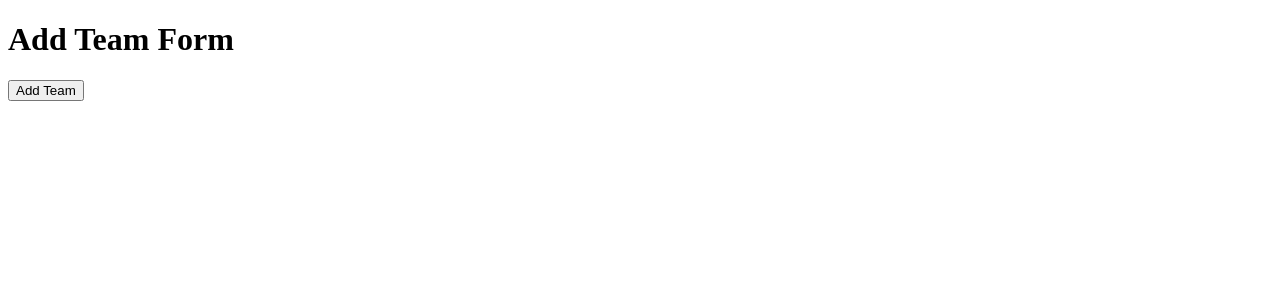
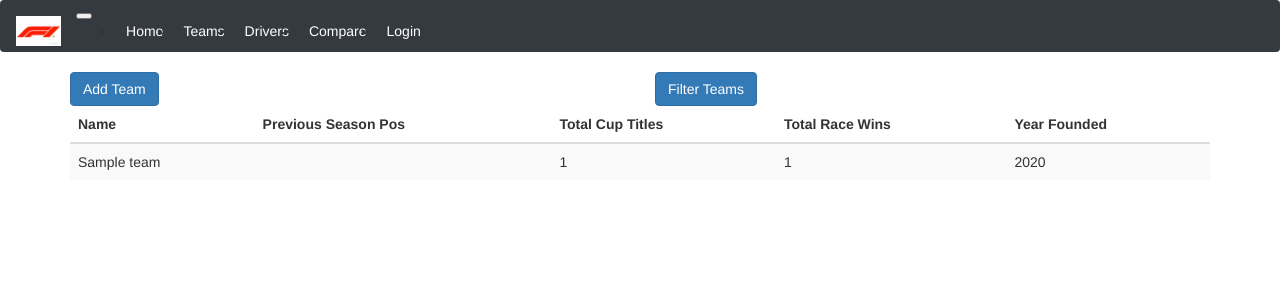
Before and after one commit to abda-torey/F1-flask, a Flask app: template templates/teams.html in a window 1280 px wide. Shown: the top 300 px of the page. Run offline with Flask 2, Linux system fonts and the light colour scheme; the template is opened without the code that fills it: most values are stand-ins (such as "Sample title", 1, 10 or a date in 2020); some libraries are stand-ins or nearby versions.

Commit message:
added filter for teams

```diff
--- /dev/null
+++ b/index.yaml
@@ -0,0 +1,5 @@
+indexes:
+- kind: Drivers
+  properties:
+  - name: teamID
+  - name: total_race_wins
--- a/main.py
+++ b/main.py
@@ -37,7 +37,7 @@
     return drivers
 
 
-def create_driver(name, age, pole_positions, total_race_wins, total_points_scored, total_world_titles, total_fastest_laps, team):
+def create_driver(name, age, pole_positions, total_race_wins, total_points_scored, total_world_titles, total_fastest_laps, teamID, team_name):
     entity_key = datastore_client.key('Drivers')
     entity = datastore.Entity(key=entity_key)
 
@@ -49,7 +49,8 @@
         'total_points_scored': total_points_scored,
         'total_world_titles': total_world_titles,
         'total_fastest_laps': total_fastest_laps,
-        'team': team
+        'teamID': teamID,
+        'teamName': team_name
 
     })
     datastore_client.put(entity)
@@ -59,25 +60,39 @@
 def filterDriver():
     result = None
 
-    team = request.form['team']
+    team = int(request.form['team'])
     wins = request.form['wins']
     query = datastore_client.query(kind='Drivers')
     if team:
-        query.add_filter('team', '=', team)
+        query.add_filter('teamID', '=', team)
     if wins:
         query.add_filter('total_race_wins', '>=', wins)
 
     drivers = query.fetch()
 
-    return render_template('driver.html', drivers=drivers)
+    teamNames = list(retrieveTeams())
+
+    return render_template('driver.html', drivers=drivers, teamNames=teamNames)
+
+
+@app.route('/filter_teams', methods=['POST'])
+def filterTeams():
+    total_c_titles = request.form['total_c_titles']
+
+    query = datastore_client.query(kind='Teams')
+    if total_c_titles:
+        query.add_filter('total_c_titles', '>', total_c_titles)
+
+    teamNames = query.fetch()
+
+    return render_template('teams.html', teamNames=teamNames)
 
 
 @app.route('/teams')
 def teams():
     teamNames = retrieveTeams()
-    for team in teamNames:
-        print(team['name'])
-    return render_template('teams.html')
+
+    return render_template('teams.html', teamNames=teamNames)
 
 
 @app.route('/add_team', methods=['POST'])
@@ -100,7 +115,6 @@
     teamNames = list(retrieveTeams())
     drivers = retrieveDrivers()
 
-
     return render_template('driver.html', teamNames=teamNames, drivers=drivers)
 
 
@@ -109,6 +123,7 @@
 
     error_message = None
     teamNames = None
+    team_name = None
     name = request.form['firstName']
     age = request.form['age']
     pole_positions = request.form['pole_positions']
@@ -116,10 +131,16 @@
     total_points_scored = request.form['total_points_scored']
     total_world_titles = request.form['total_world_titles']
     total_fastest_laps = request.form['total_fastest_laps']
-    team = int(request.form['team'])
+    teamID = int(request.form['team'])
+    teams = retrieveTeams()
+    for team in teams:
+        if team.key.id == teamID:
+            team_name = team['name']
+            break
+
     create_driver(name, age,
-                  pole_positions, total_race_wins, total_points_scored, total_world_titles, total_fastest_laps, team)
-    teamNames = retrieveTeams()
+                  pole_positions, total_race_wins, total_points_scored, total_world_titles, total_fastest_laps, teamID, team_name)
+
     return redirect(url_for('drivers'))
 
     return render_template('driver.html', teamNames=teamNames)
--- a/templates/teams.html
+++ b/templates/teams.html
@@ -1,18 +1,18 @@
-<!DOCTYPE html>
-<html lang="en">
-<head>
-    <meta charset="UTF-8">
-    <meta http-equiv="X-UA-Compatible" content="IE=edge">
-    <meta name="viewport" content="width=device-width, initial-scale=1.0">
-    <title>Login</title>
-    <link rel="stylesheet" type="text/css" href="{{ url_for('static',filename='team.css') }}">
-</head>
-<body>
-   <div>
-    <h1>Add Team Form</h1>
-	<button id="add-team-btn">Add Team</button>
+{% extends "base.html" %}
 
-	<form id="team-form" style="display:none;" action="/add_team" method="POST">
+{% block content %}
+
+<div class="row">
+	<div class="col-md-6">
+		<button class="btn btn-primary" id="add-team-button">Add Team</button>
+	</div>
+	<div class="col-md-6">
+		<button class="btn btn-primary" id="filter-teams-button">Filter
+			Teams</button>
+	</div>
+</div>
+<div id="add-team-form" class="form-container" hidden="true">
+	<form id="team-form" action="/add_team" method="POST">
 		<label for="name">Team Name:</label>
 		<input type="text" name="name" required><br>
 		<label for="year_founded">Year Founded:</label>
@@ -31,27 +31,89 @@
 		<input type="number" name="prevSeason_pos" required><br>
 
 		<button type="submit">Save</button>
-        <button type="submit" id="cancel-team-btn">cancel</button>
+		<button type="submit" id="cancel-team-btn">cancel</button>
 	</form>
 
-	<script>
-		const addTeamBtn = document.getElementById("add-team-btn");
-        const cancelTeamBtn = document.getElementById("cancel-team-btn");
-		const teamForm = document.getElementById("team-form");
+</div>
 
-		addTeamBtn.addEventListener("click", function() {
-			teamForm.style.display = "block";
-		});
-        cancelTeamBtn.addEventListener("click", function() {
-			teamForm.style.display = 'none';
-            teamForm.reset();
-		});
 
-		// teamForm.addEventListener("submit", function(event) {
-		// 	event.preventDefault();
-		// 	// Handle form submission with JavaScript code
-		// });
+<div id="filter-team-form" class="form-container" hidden="true">
+	<form action="/filter_teams" method="POST">
+		<div>
+
+		</div>
+		<div class="form-group">
+			<label for="total_c_tiitles">Total Cup Titles:</label>
+			<input type="number" class="form-control" id="total_c_titles"
+				name="total_c_titles">
+		</div>
+		<button type="submit" class="btn btn-primary">Filter</button>
+	</form>
+</div>
+
+<table class="table table-striped">
+	<thead>
+		<tr>
+			<th>Name</th>
+			<th>Previous Season Pos</th>
+			<th>Total Cup Titles</th>
+			<th>Total Race Wins</th>
+
+			<th>Year Founded</th>
+
+		</tr>
+	</thead>
+	<tbody>
+		{% for team in teamNames %}
+		<tr>
+			<td>{{ team.name }}</td>
+			<td>{{ team.prevSeason_pos }}</td>
+			<td>{{ team.total_c_titles }}</td>
+			<td>{{ team.total_race_w}}</td>
+			<td>{{ team.year_founded}}</td>
+		</tr>
+		{% endfor %}
+	</tbody>
+</table>
+
+{% endblock %}
+
+{% block styles %}
+<style>
+    .form-container {
+        display: none;
+        margin-top: 10px;
+        padding: 10px;
+        border: 1px solid #ccc;
+        border-radius: 5px;
+    }
+    .table {
+        margin-top: 10px;
+    }
+</style>
+{% endblock %}
+
+{% block scripts %}
+
+<script>
+
+
+		$(document).ready(function() {
+        $("#add-team-button").click(function() {
+            $("#add-team-form").toggle();
+            $("#filter-team-form").hide();
+        });
+		$("#cancel-team-btn").click(function() {
+            $("#add-team-form").reset();
+            $("#add-team-form").hide();
+        });
+        $("#filter-teams-button").click(function() {
+            $("#filter-team-form").toggle();
+            $("#add-team-form").hide();
+        });
+    });
+
+
+
 	</script>
-   </div>
-</body>
-</html>
+{% endblock %}
```
Also changed, not shown: templates/driver.html (+1 -6 lines).
